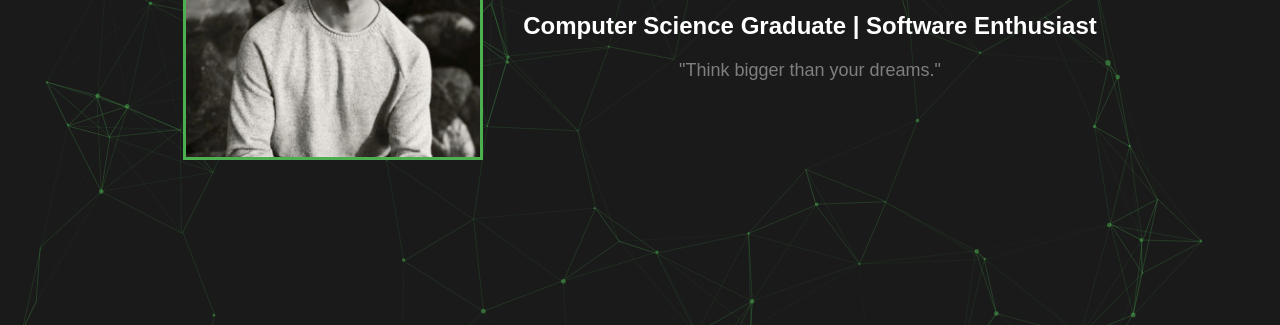
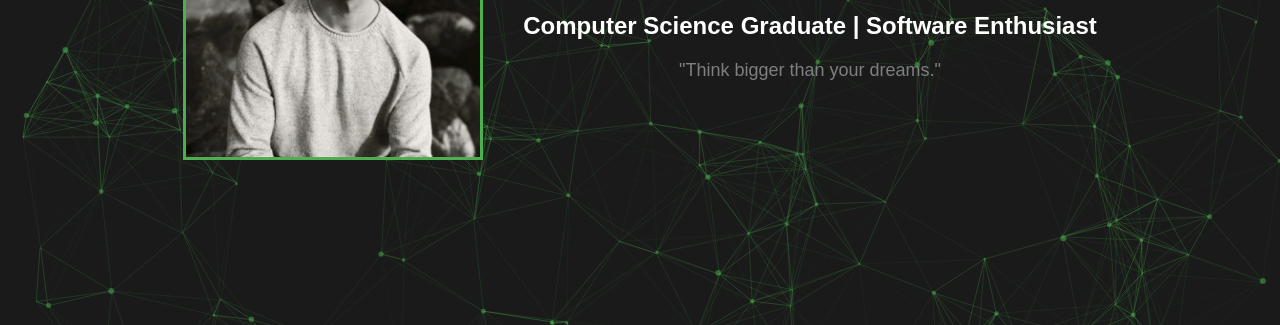
Before and after one commit to kabreu13/Portfolio, a plain HTML site: page index.html in a window 1280 px wide. Shown: the part 312-637 px from the top of the page. Drawn offline with nearby package versions, Linux system fonts and the light colour scheme; animation ran at ten frames a second.

Commit message:
cleaned up imgs and renamed home page

```diff
--- a/MyPortfolio.html
+++ b/index.html
@@ -112,7 +112,7 @@
                     <div class="skill-category">
                         <h3>Languages</h3>
                         <ul>
-                            <li>Java <div class="progress-bar"><div class="progress" style="width: 90%;"></div></div></li>
+                            <li>Java <div class="progress-bar"><div class="progress" style="width: 90%; overflow-block: auto;"></div></div></li>
                             <li>C++ <div class="progress-bar"><div class="progress" style="width: 85%;"></div></div></li>
                             <li>C# <div class="progress-bar"><div class="progress" style="width: 80%;"></div></div></li>
                             <li>C <div class="progress-bar"><div class="progress" style="width: 75%;"></div></div></li>
@@ -165,7 +165,7 @@
                 </div>
             </section>
 
-            <!-- Extracurriculars Section -->
+            <!-- Extracurriculars Section
             <section class="Extracurriculars">
                 <h2>Extracurriculars</h2>
                 <ul>
@@ -173,7 +173,7 @@
                     <li>CCSC Eastern 2022: Represented FSU in a hackathon amongst 31 teams.</li>
                     <li>Lowe’s Asset Protection High Potential Class: Completed a 12-month leadership accelerant program.</li>
                 </ul>
-            </section>
+            </section> -->
 
             <!-- Contact Section -->
         <!-- <section class="Contact" id="contact">
--- a/particles.json
+++ b/particles.json
@@ -1,10 +1,10 @@
 {
 	"particles": {
 		"number": {
-			"value": 100,
+			"value": 150,
 			"density": {
 				"enable": true,
-				"value_area": 800
+				"value_area": 600
 			}
 		},
 		"color": {
--- a/styleSheet.css
+++ b/styleSheet.css
@@ -315,7 +315,7 @@ h2 {
         bottom: 0;
     }
 
-/* Extracurriculars Section */
+/* Extracurriculars Section
 .Extracurriculars ul {
     list-style: disc;
     margin-left: 20px;
@@ -324,7 +324,7 @@ h2 {
     .Extracurriculars ul li {
         font-size: 18px;
         margin-bottom: 10px;
-    }
+    } */
 
 /* Contact Section */
 .Contact form {
```
Also changed, not shown: Images/AdobeStock_Light2Dark.jpeg (deleted), 2 other files.
